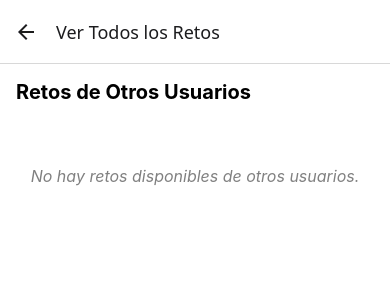
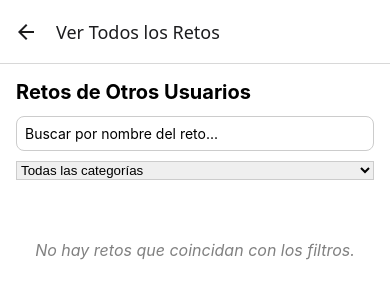
Before and after one commit to AleRabazza/ObligatorioDDM, a React Native app: screen /ViewAllRetos in a window 390 px wide. Shown: the top 300 px of the page. Built offline with nearby package versions, Linux system fonts and the light colour scheme.

Commit message:
filto y busqueda reto

```diff
--- a/src/screens/Retos/ViewAllRetos.js
+++ b/src/screens/Retos/ViewAllRetos.js
@@ -1,10 +1,25 @@
 import React, { useEffect, useState } from 'react';
-import { View, Text, FlatList, StyleSheet, Button, Alert } from 'react-native';
+import {
+  View,
+  Text,
+  FlatList,
+  StyleSheet,
+  TextInput,
+  Button,
+  Alert,
+  Keyboard,
+  TouchableWithoutFeedback
+} from 'react-native';
 import AsyncStorage from '@react-native-async-storage/async-storage';
+import { Picker } from '@react-native-picker/picker';
 
 const ViewAllRetos = ({ navigation }) => {
   const [retos, setRetos] = useState([]);
+  const [retosFiltrados, setRetosFiltrados] = useState([]);
   const [usuarioLogueado, setUsuarioLogueado] = useState('');
+  const [busqueda, setBusqueda] = useState('');
+  const [categoriaSeleccionada, setCategoriaSeleccionada] = useState('');
+  const [categorias, setCategorias] = useState([]);
 
   useEffect(() => {
     const cargarRetos = async () => {
@@ -14,21 +29,36 @@ const ViewAllRetos = ({ navigation }) => {
       const data = await AsyncStorage.getItem('retos');
       if (data) {
         const todosLosRetos = JSON.parse(data);
-        const otrosRetos = todosLosRetos.filter(
-          reto => reto.usuarioCreador !== user
-        );
+        const otrosRetos = todosLosRetos.filter(reto => reto.usuarioCreador !== user);
         setRetos(otrosRetos);
+        setRetosFiltrados(otrosRetos);
+
+        const categoriasUnicas = [...new Set(otrosRetos.map(r => r.categoria))];
+        setCategorias(categoriasUnicas);
       }
     };
 
     cargarRetos();
   }, []);
 
-  const participarEnReto = (reto) => {
-    Alert.alert(
-      "Participación",
-      `Solicitaste participar en el reto: "${reto.nombreReto}"`
+  useEffect(() => {
+    filtrarRetos();
+  }, [busqueda, categoriaSeleccionada]);
+
+  const filtrarRetos = () => {
+    let nuevos = [...retos];
+
+    if (busqueda.trim() !== '') {
+      nuevos = nuevos.filter(r =>
+        r.nombreReto.toLowerCase().includes(busqueda.trim().toLowerCase())
       );
+    }
+
+    if (categoriaSeleccionada !== '') {
+      nuevos = nuevos.filter(r => r.categoria === categoriaSeleccionada);
+    }
+
+    setRetosFiltrados(nuevos);
   };
 
   const renderItem = ({ item }) => (
@@ -40,24 +70,47 @@ const ViewAllRetos = ({ navigation }) => {
       <Text>Creado por: {item.usuarioCreador}</Text>
       <View style={styles.boton}>
         <Button
-        title="Participar" onPress={() => navigation.navigate("RegisterParticipacion", { reto: item })}/>
+          title="Participar"
+          onPress={() => navigation.navigate("RegisterParticipacion", { reto: item })}
+        />
       </View>
     </View>
   );
 
   return (
+    <TouchableWithoutFeedback onPress={Keyboard.dismiss}>
       <View style={styles.container}>
         <Text style={styles.header}>Retos de Otros Usuarios</Text>
-      {retos.length === 0 ? (
-        <Text style={styles.aviso}>No hay retos disponibles de otros usuarios.</Text>
+
+        <TextInput
+          placeholder="Buscar por nombre del reto..."
+          value={busqueda}
+          onChangeText={setBusqueda}
+          style={styles.input}
+        />
+
+        <Picker
+          selectedValue={categoriaSeleccionada}
+          onValueChange={(itemValue) => setCategoriaSeleccionada(itemValue)}
+          style={styles.picker}
+        >
+          <Picker.Item label="Todas las categorías" value="" />
+          {categorias.map((cat, index) => (
+            <Picker.Item key={index} label={cat} value={cat} />
+          ))}
+        </Picker>
+
+        {retosFiltrados.length === 0 ? (
+          <Text style={styles.aviso}>No hay retos que coincidan con los filtros.</Text>
         ) : (
           <FlatList
-          data={retos}
+            data={retosFiltrados}
             keyExtractor={(item, index) => `${item.nombreReto}-${index}`}
             renderItem={renderItem}
           />
         )}
       </View>
+    </TouchableWithoutFeedback>
   );
 };
 
@@ -71,6 +124,18 @@ const styles = StyleSheet.create({
     fontSize: 20,
     fontWeight: 'bold',
     marginBottom: 12,
+  },
+  input: {
+    borderWidth: 1,
+    borderColor: '#ccc',
+    borderRadius: 8,
+    padding: 8,
+    marginBottom: 10,
+  },
+  picker: {
+    borderWidth: 1,
+    borderColor: '#ccc',
+    marginBottom: 10,
   },
   aviso: {
     fontSize: 16,
```
Lines whose indentation alone changed are shown as unchanged.
